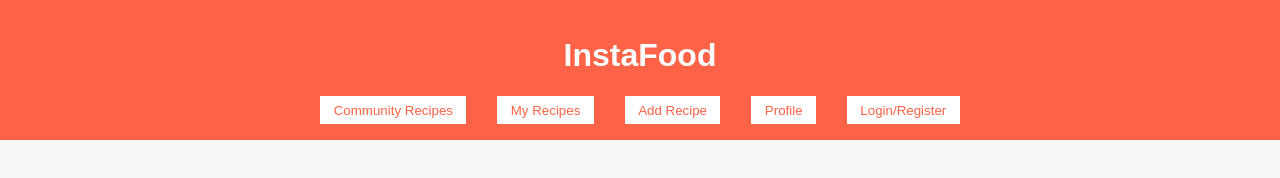
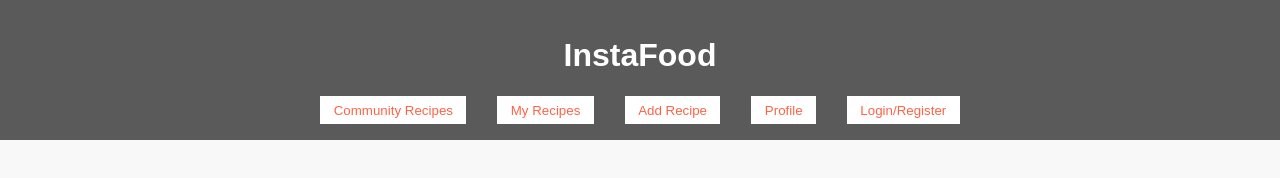
Before and after one commit to kserra1/CS326Team2, a website with bundled scripts: page front-end/src/index.html in a window 1280 px wide. Built offline with nearby package versions, Linux system fonts and the light colour scheme; files whose address does not match are found by name.

Commit message:
Update header background color for improved visual contrast and modernized design.

```diff
--- a/front-end/src/main.css
+++ b/front-end/src/main.css
@@ -6,7 +6,7 @@ body {
 }
 
 header {
-    background: #ff6347;
+    background: #5a5a5a;
     padding: 1em;
     color: white;
     text-align: center;
```
